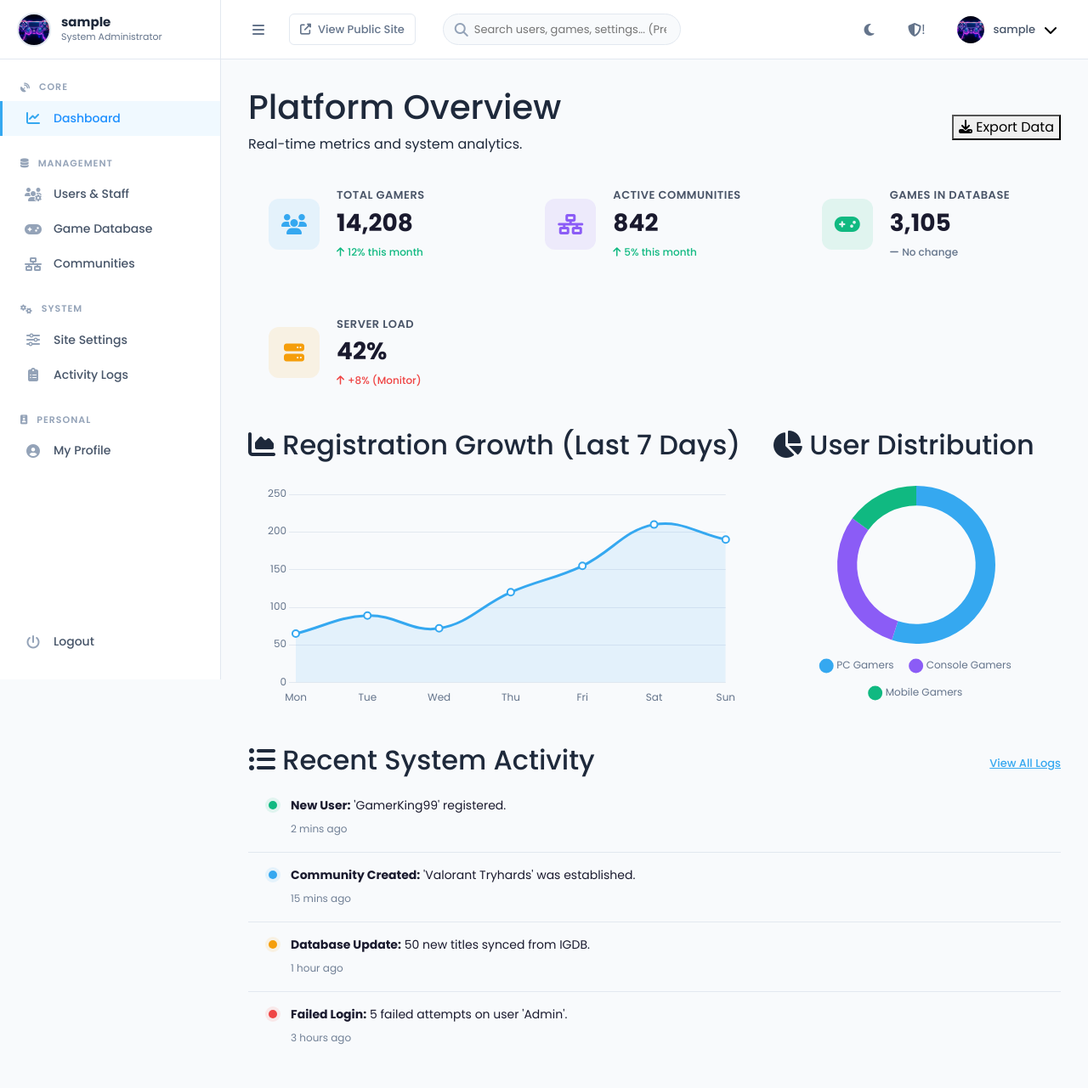
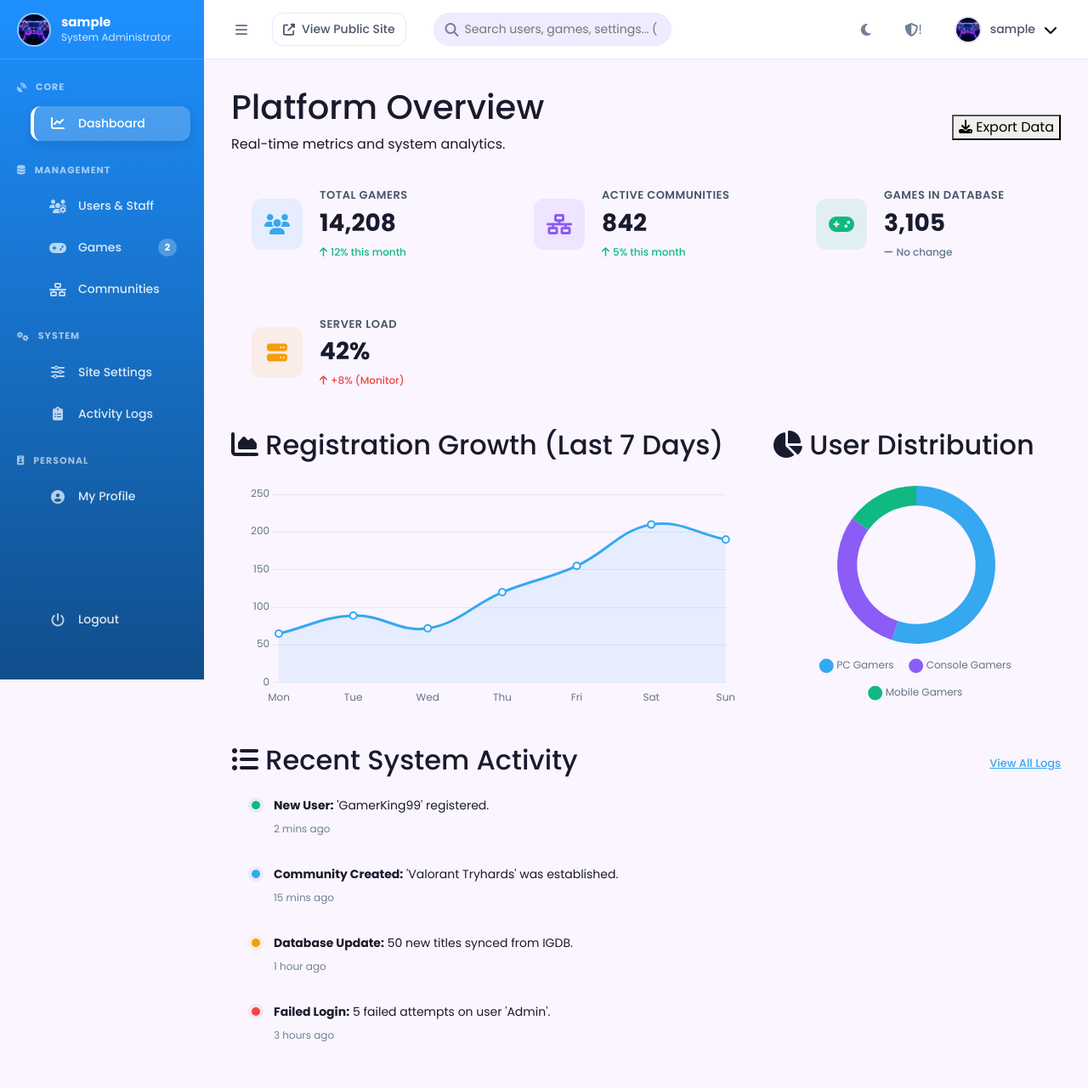
Before and after one commit to ValerieMbaka/GamiKonnect, a Django app: page /management/ in a window 1280 px wide. Shown: the whole page at 85% size. After the commit the page ends 1227 px from the top, so only its background shows below. Run offline with Django 5.2, Linux system fonts and the light colour scheme; the visitor is signed in with stand-in values (Sample User, id 1); data that the repository does not hold is empty.

Commit message:
Modified admin base

```diff
--- a/admin_panel/static/admin_panel/css/base/base_admin.css
+++ b/admin_panel/static/admin_panel/css/base/base_admin.css
@@ -1,4 +1,5 @@
 /* Admin Panel Base Styles */
+@import url('core/static/core/css/variables.css');
 
 /* Global Reset */
 *, *::before, *::after {
@@ -6,21 +7,19 @@
 }
 
 :root {
-    --admin-sidebar-width: 260px;
-    --admin-sidebar-collapsed: 76px;
+    --admin-sidebar-width: 240px;
+    --admin-sidebar-collapsed: 70px;
     --admin-header-height: 70px;
-    --admin-border: #E2E8F0;
-    --admin-surface: #FFFFFF;
 }
 
 .admin-workspace-body {
-    background-color: #F8FAFC;
-    font-family: 'Poppins', sans-serif;
-    color: #1E293B;
+    background-color: var(--bg-primary);
+    font-family: var(--font-sans), sans-serif;
+    color: var(--text-primary);
     margin: 0 !important;
     padding: 0 !important;
     overflow-x: hidden;
-    transition: background-color 0.3s ease;
+    transition: background-color 0.3s ease, color 0.3s ease;
 }
 
 .dashboard-wrapper {
@@ -40,14 +39,14 @@
     right: 0;
     left: var(--admin-sidebar-width);
     height: var(--admin-header-height);
-    background: var(--admin-surface);
-    border-bottom: 1px solid var(--admin-border);
+    background: var(--bg-card);
+    border-bottom: 1px solid var(--border-color);
     display: flex;
     justify-content: space-between;
     align-items: center;
     padding: 0 var(--spacing-md);
-    z-index: 1020;
-    transition: left 0.3s var(--smooth), background-color 0.3s ease;
+    z-index: var(--z-fixed);
+    transition: left 0.3s var(--smooth), background-color 0.3s ease, border-color 0.3s ease;
 }
 
 .admin-top-nav.sidebar-collapsed {
@@ -76,18 +75,18 @@
 .nav-icon {
     width: 40px;
     height: 40px;
-    border-radius: 8px;
+    border-radius: var(--border-radius-sm);
     display: flex;
     align-items: center;
     justify-content: center;
-    color: #64748B;
+    color: var(--text-muted);
     transition: var(--transition-fast);
 }
 
 .sidebar-toggle-btn:hover,
 .theme-toggle-btn:hover,
 .nav-icon:hover {
-    background: #F1F5F9;
+    background: var(--bg-secondary);
     color: var(--primary);
 }
 
@@ -96,19 +95,19 @@
     align-items: center;
     gap: 8px;
     padding: 8px 12px;
-    font-size: 13px;
-    font-weight: 500;
-    color: #64748B;
-    border-radius: 6px;
-    border: 1px solid var(--admin-border);
+    font-size: var(--text-sm);
+    font-weight: var(--font-medium);
+    color: var(--text-secondary);
+    border-radius: var(--border-radius-sm);
+    border: 1px solid var(--border-color);
     text-decoration: none;
     transition: var(--transition-fast);
 }
 
 .back-to-home-btn:hover {
-    background: #F1F5F9;
+    background: var(--bg-secondary);
     color: var(--primary);
-    border-color: #CBD5E1;
+    border-color: var(--border-medium);
 }
 
 .admin-search {
@@ -120,19 +119,19 @@
     width: 280px;
     padding: 8px 16px 8px 36px;
     border-radius: 20px;
-    border: 1px solid var(--admin-border);
-    background: #F8FAFC;
-    font-size: 13px;
-    color: #1E293B;
+    border: 1px solid var(--border-color);
+    background: var(--bg-secondary);
+    font-size: var(--text-sm);
+    color: var(--text-primary);
     outline: none;
     transition: var(--transition);
 }
 
 .admin-search input:focus {
     width: 340px;
-    background: var(--admin-surface);
+    background: var(--bg-card);
     border-color: var(--primary);
-    box-shadow: 0 0 0 3px rgba(53, 168, 240, 0.1);
+    box-shadow: 0 0 0 3px rgba(53, 168, 240, 0.15);
 }
 
 .admin-search i {
@@ -140,7 +139,7 @@
     left: 14px;
     top: 50%;
     transform: translateY(-50%);
-    color: #94A3B8;
+    color: var(--text-muted);
     pointer-events: none;
 }
 
@@ -199,12 +198,12 @@
     align-items: center;
     gap: 10px;
     padding: 6px 12px;
-    border-radius: 8px;
+    border-radius: var(--border-radius-sm);
     transition: var(--transition-fast);
 }
 
 .admin-profile-btn:hover {
-    background: #F1F5F9;
+    background: var(--bg-secondary);
 }
 
 .admin-avatar {
@@ -212,12 +211,13 @@
     height: 32px;
     border-radius: 50%;
     object-fit: cover;
+    border: 2px solid var(--border-light);
 }
 
 .admin-profile-btn .username {
-    font-size: 13px;
-    font-weight: 500;
-    color: #475569;
+    font-size: var(--text-sm);
+    font-weight: var(--font-medium);
+    color: var(--text-secondary);
 }
 
 .profile-header {
@@ -249,35 +250,35 @@
     align-items: center;
     gap: 10px;
     padding: 10px 16px;
-    color: #475569;
+    color: var(--text-secondary);
     text-decoration: none;
-    font-size: 13px;
-    transition: background 0.2s;
+    font-size: var(--text-sm);
+    transition: background 0.2s var(--smooth);
 }
 
 .dropdown-item:hover {
-    background: #F1F5F9;
+    background: var(--bg-secondary);
     color: var(--primary);
 }
 
 .dropdown-item.text-danger:hover {
-    background: #FEF2F2;
-    color: #EF4444;
+    background: rgba(240, 53, 75, 0.1);
+    color: var(--danger);
 }
 
-/* Admin Sidebar */
+/* Sidebar */
 .admin-sidebar {
     position: fixed;
     top: 0;
     left: 0;
     width: var(--admin-sidebar-width);
     height: 100vh;
-    background: var(--admin-surface);
-    border-right: 1px solid var(--admin-border);
-    z-index: 1030;
+    background: linear-gradient(180deg, var(--primary-dark) 0%, #104E8B 100%);
+    z-index: var(--z-fixed);
     display: flex;
     flex-direction: column;
     transition: width 0.3s var(--smooth), transform 0.3s var(--smooth);
+    color: #FFFFFF;
 }
 
 .admin-sidebar.collapsed {
@@ -289,7 +290,7 @@
     display: flex;
     align-items: center;
     padding: 0 20px;
-    border-bottom: 1px solid var(--admin-border);
+    border-bottom: 1px solid rgba(255, 255, 255, 0.15);
     overflow: hidden;
     flex-shrink: 0;
 }
@@ -300,7 +301,7 @@
     border-radius: 50%;
     flex-shrink: 0;
     object-fit: cover;
-    border: 2px solid var(--admin-border);
+    border: 2px solid rgba(255, 255, 255, 0.5);
 }
 
 .admin-brand-text {
@@ -318,23 +319,24 @@
 .admin-brand-text h3 {
     margin: 0;
     font-size: 15px;
-    font-weight: 700;
+    font-weight: var(--font-bold);
+    color: #FFFFFF;
     line-height: 1.2;
 }
 
 .admin-brand-text small {
-    font-size: 11px;
-    color: #64748B;
+    font-size: var(--text-xs);
+    color: rgba(255, 255, 255, 0.8);
 }
 
-/* Navigation Links & Scrollbar */
+/* Sidebar Navigation */
 .dashboard-nav {
     padding: var(--spacing-md) 0;
     flex: 1;
     display: flex;
     flex-direction: column;
-    overflow-y: auto; /* Enable vertical scrolling */
-    scrollbar-width: none; /* Hide scrollbar */
+    overflow-y: auto;
+    scrollbar-width: none;
     -ms-overflow-style: none;
 }
 
@@ -344,27 +346,28 @@
 
 .nav-section {
     margin-bottom: var(--spacing-md);
+    padding: 0;
 }
 
 .logout-section {
     margin-top: auto;
-    margin-bottom: 0;
+    margin-bottom: var(--spacing-md);
 }
 
+/* Section Headers */
 .section-header {
-    padding: 0 24px;
-    margin-bottom: 8px;
+    padding: 0 20px;
+    margin-bottom: 12px;
     font-size: 11px;
     text-transform: uppercase;
     letter-spacing: 1px;
-    color: #94A3B8;
-    font-weight: 600;
+    color: rgba(255, 255, 255, 0.6);
+    font-weight: var(--font-bold);
     display: flex;
     align-items: center;
     gap: 10px;
 }
 
-/* Hide section headers when collapsed */
 .admin-sidebar.collapsed .section-header {
     display: none;
 }
@@ -373,60 +376,99 @@
     list-style: none;
     padding: 0;
     margin: 0;
+    display: flex;
+    flex-direction: column;
+    gap: 4px;
 }
 
+/* Navigation Links */
 .nav-link {
+    position: relative;
     display: flex;
     align-items: center;
-    padding: 10px 24px;
-    color: #475569;
-    font-size: 14px;
-    font-weight: 500;
+    margin: 2px 16px 2px 36px;
+    padding: 10px 16px;
+    color: rgba(255, 255, 255, 0.85);
+    font-size: var(--text-sm);
+    font-weight: var(--font-medium);
     text-decoration: none;
-    border-left: 3px solid transparent;
+    border-radius: 12px;
     transition: var(--transition-fast);
+    border-left: 4px solid transparent;
 }
 
 .nav-link i {
     width: 24px;
-    font-size: 16px;
+    font-size: var(--text-base);
     margin-right: 12px;
     text-align: center;
-    color: #94A3B8;
+    color: rgba(255, 255, 255, 0.7);
     transition: var(--transition-fast);
 }
 
+/* Hover State */
 .nav-link:hover {
-    background: #F8FAFC;
-    color: var(--primary);
+    background: rgba(255, 255, 255, 0.1);
+    color: #FFFFFF;
+    transform: translateX(6px); /* Pop out effect */
 }
 
 .nav-link:hover i {
-    color: var(--primary);
+    color: #FFFFFF;
 }
 
+/* Active State */
 .nav-link.active {
-    background: #F0F9FF;
-    color: var(--primary-dark);
-    border-left-color: var(--primary);
+    background: rgba(255, 255, 255, 0.2);
+    color: #FFFFFF;
+    box-shadow: 0 4px 12px rgba(0, 0, 0, 0.1);
+    transform: translateX(0);
+    border-left: 4px solid #FFFFFF;
 }
 
 .nav-link.active i {
-    color: var(--primary);
+    color: #FFFFFF;
+}
+
+/* Collapsed Sidebar */
+.admin-sidebar.collapsed .nav-section {
+    padding: 0;
 }
 
 .admin-sidebar.collapsed .nav-link {
+    margin: 0 8px;
     padding: 12px 0;
     justify-content: center;
+    transform: none;
+    border-left: 4px solid transparent;
+}
+
+.admin-sidebar.collapsed .nav-link:hover {
+    transform: scale(1.05);
+}
+
+.admin-sidebar.collapsed .nav-link.active {
+    border-left-color: #FFFFFF;
 }
 
 .admin-sidebar.collapsed .nav-link i {
     margin-right: 0;
-    font-size: 20px;
+    font-size: var(--text-xl);
 }
 
 .admin-sidebar.collapsed .nav-link span {
     display: none;
+}
+
+/* Notification Badge */
+.nav-badge {
+    margin-left: auto;
+    background: rgba(255, 255, 255, 0.25);
+    color: #FFFFFF;
+    padding: 2px 8px;
+    border-radius: 12px;
+    font-size: 11px;
+    font-weight: var(--font-bold);
 }
 
 /* Main Content Area */
--- a/admin_panel/templates/admin_panel/base/includes/admin_base.html
+++ b/admin_panel/templates/admin_panel/base/includes/admin_base.html
@@ -131,7 +131,8 @@
                         <li>
                             <a href="#" class="nav-link" data-tooltip="Game Database">
                                 <i class="fas fa-gamepad"></i>
-                                <span>Game Database</span>
+                                <span>Games</span>
+	                            <span class="nav-badge">2</span>
                             </a>
                         </li>
                         <li>
@@ -150,7 +151,7 @@
                     </div>
                     <ul class="nav-list">
                         <li>
-                            <a href="#" class="nav-link" data-tooltip="Site Settings">
+                            <a href="{% url 'admin_panel:site_settings' %}" class="nav-link" data-tooltip="Site Settings">
                                 <i class="fas fa-sliders-h"></i>
                                 <span>Site Settings</span>
                             </a>
```
Also changed, not shown: other parts of admin_panel/static/admin_panel/css/base/base_admin.css (+27 -70 lines).
